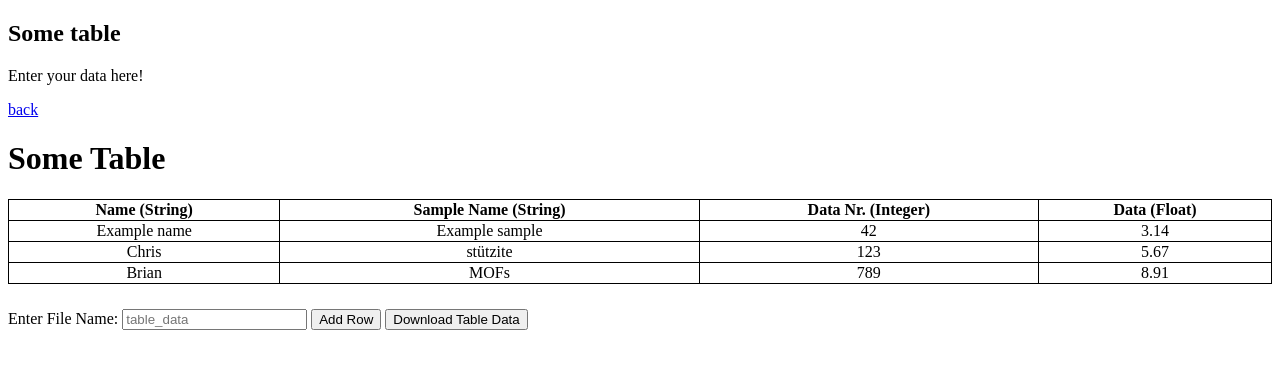
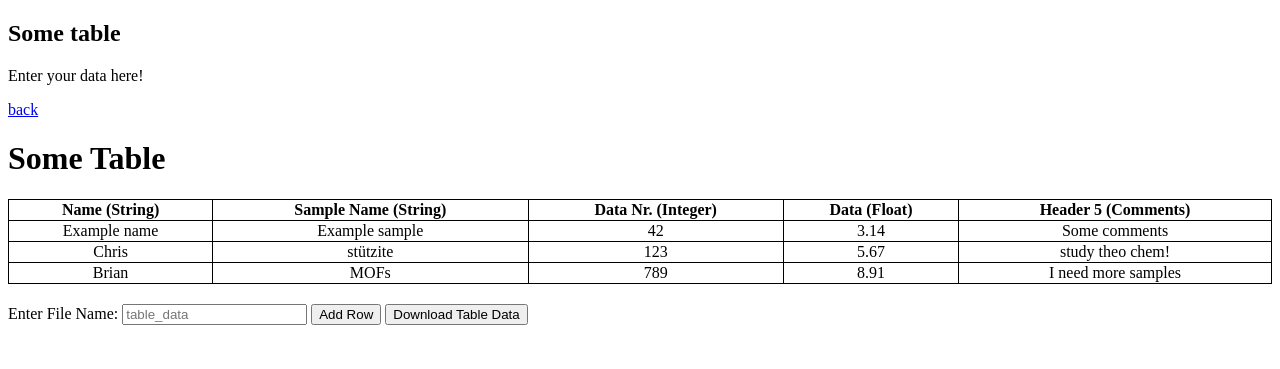
Before and after one commit to QuantumChemist/QuantumChemist.github.io, a Jekyll site: the page built from table.md, in a window 1280 px wide. Shown: the top 369 px of the page. Built offline with Jekyll 4.4.1, drawn with Linux system fonts in a browser that asks for light colours; our own code applies the rules of GitHub Pages for plain Markdown files.

Commit message:
Update table.html

```diff
--- a/_layouts/table.html
+++ b/_layouts/table.html
@@ -8,7 +8,7 @@
         table {
             width: 100%;
             border-collapse: collapse;
-            margin-bottom: 25px;
+            margin-bottom: 20px;
         }
 
         table, th, td {
@@ -17,7 +17,7 @@
         }
 
         .new-row {
-            height: 25px;
+            height: 50px;
         }
 
         .warning {
@@ -39,6 +39,7 @@
             <th>Sample Name (String)</th>
             <th>Data Nr. (Integer)</th>
             <th>Data (Float)</th>
+            <th>Header 5 (Comments)</th>
         </tr>
     </thead>
     <tbody>
@@ -47,18 +48,21 @@
              <td contenteditable="true">Example sample</td>
             <td contenteditable="true">42</td>
             <td contenteditable="true">3.14</td>
+            <td contenteditable="true">Some comments</td>
         </tr>
         <tr>
             <td contenteditable="true">Chris</td>
              <td contenteditable="true">stützite</td>
             <td contenteditable="true">123</td>
             <td contenteditable="true">5.67</td>
+            <td contenteditable="true">study theo chem!</td>
         </tr>
         <tr>
             <td contenteditable="true">Brian</td>
              <td contenteditable="true">MOFs</td>
             <td contenteditable="true">789</td>
             <td contenteditable="true">8.91</td>
+            <td contenteditable="true">I need more samples</td>
         </tr>
     </tbody>
 </table>
@@ -99,7 +103,7 @@
     function addRow() {
         const newRow = document.createElement('tr');
         newRow.className = 'new-row';
-        for (let i = 0; i < 4; i++) {
+        for (let i = 0; i < 5; i++) {
             const cell = document.createElement('td');
             cell.contentEditable = true;
             newRow.appendChild(cell);
@@ -108,22 +112,19 @@
     }
 
     function downloadTable() {
+        const headers = Array.from(document.querySelectorAll('#editable-table th')).map(header => header.textContent);
         const rows = Array.from(editableTable.getElementsByTagName('tr'));
         const data = rows.map(row => Array.from(row.getElementsByTagName('td')).map(td => td.innerText));
+
         const formattedData = data.map(row => [
             isValidString(row[0]) ? row[0] : '',
-            isValidString(row[1]) ? row[1] : ''
+            isValidString(row[1]) ? row[1] : '',
             isValidInteger(row[2]) ? parseInt(row[2]) : '',
-            isValidFloat(row[3]) ? parseFloat(row[3]) : ''
+            isValidFloat(row[3]) ? parseFloat(row[3]) : '',
+            isValidString(row[4]) ? row[4] : ''
         ]);
 
-        const invalidRow = formattedData.find(row => !row[0] || row[1] === '' || isNaN(row[2]));
-        if (invalidRow) {
-            showWarning('Invalid data type in the table. Please check your input.');
-            return;
-        }
-
-        const csvContent = formattedData.map(row => row.join(',')).join('\n');
+        const csvContent = [headers.join(','), ...formattedData.map(row => row.join(','))].join('\n');
         const fileName = (fileNameInput.value || 'table_data') + '.csv';
         const blob = new Blob([csvContent], { type: 'text/csv' });
         const url = URL.createObjectURL(blob);
```
Also changed, not shown: other parts of _layouts/table.html (+3 -3 lines).
